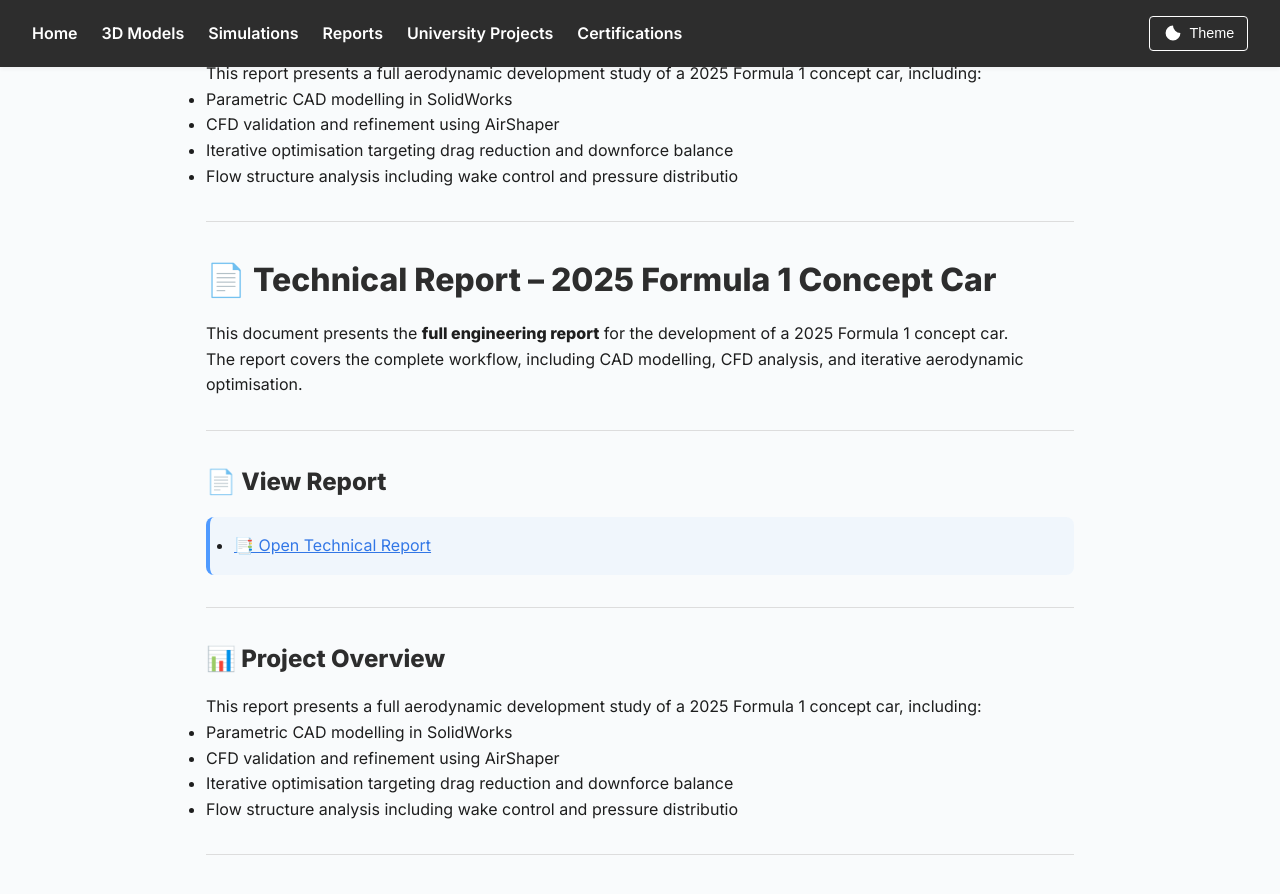
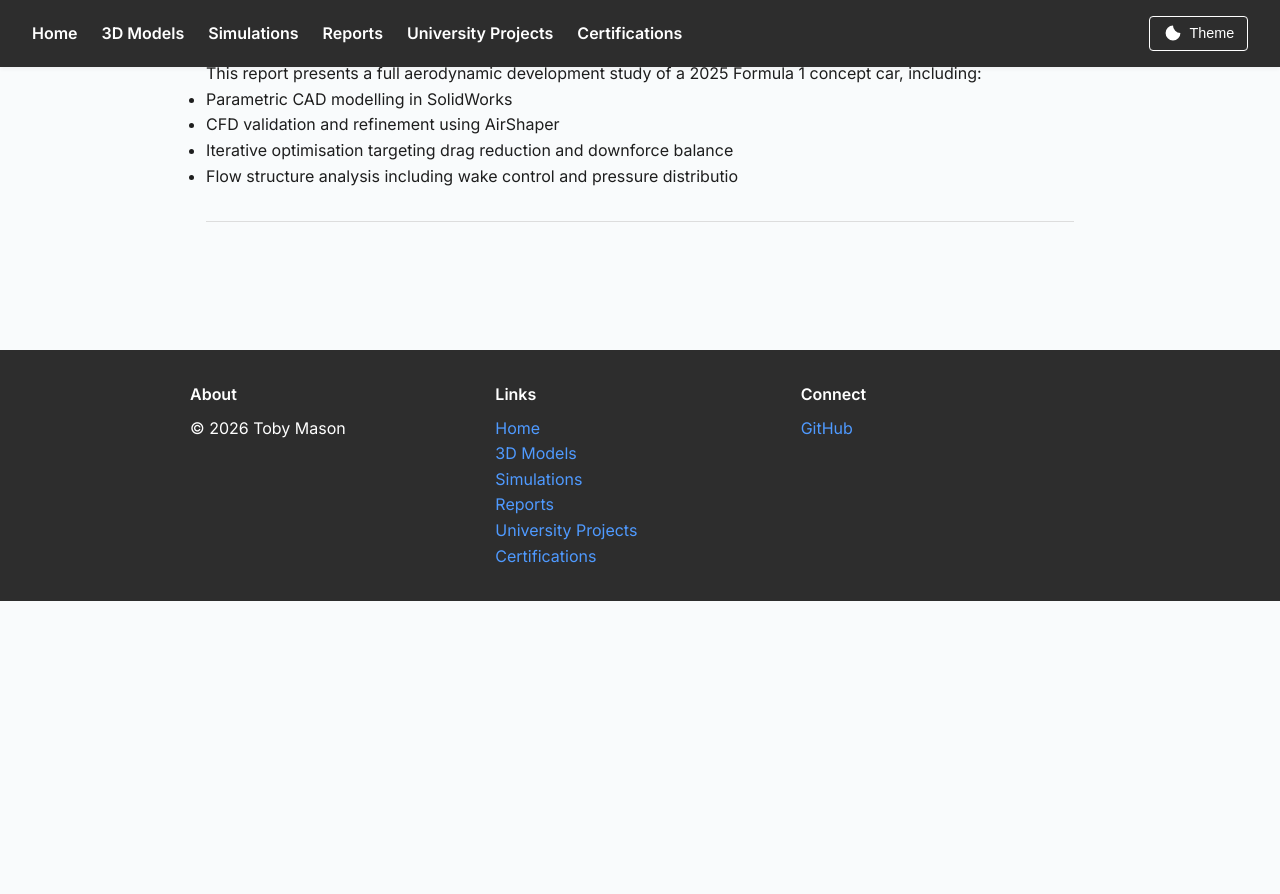
Before and after one commit to tob-mas/engineeringportfolio, a Jekyll site: the page built from reports/03-06-26/index.md, in a window 1280 px wide and 900 px high, scrolled down 494 px. Shown: the top 894 px of the window. Built offline with Jekyll 4.4.1, drawn with Linux system fonts in a browser that asks for light colours; after the commit the page ends 1095 px from its top, so only the background shows below that.

Commit message:
Update index.md

```diff
--- a/reports/03-06-26/index.md
+++ b/reports/03-06-26/index.md
@@ -35,36 +35,3 @@ This report presents a full aerodynamic development study of a 2025 Formula 1 co
 - Flow structure analysis including wake control and pressure distributio
 
 ---
-
-# 📄 Technical Report – 2025 Formula 1 Concept Car
-
-This document presents the **full engineering report** for the development of a 2025 Formula 1 concept car.
-
-The report covers the complete workflow, including CAD modelling, CFD analysis, and iterative aerodynamic optimisation.
-
----
-
-## 📄 View Report
-
-<div class="content-block">
-  <ul>
-    <li>
-      <a href="{{ site.baseurl }}/reports/03-06-26/Portfolio%20Project%20Report.pdf" target="_blank">
-        📑 Open Technical Report
-      </a>
-    </li>
-  </ul>
-</div>
-
----
-
-## 📊 Project Overview
-
-This report presents a full aerodynamic development study of a 2025 Formula 1 concept car, including:
-
-- Parametric CAD modelling in SolidWorks
-- CFD validation and refinement using AirShaper
-- Iterative optimisation targeting drag reduction and downforce balance
-- Flow structure analysis including wake control and pressure distributio
-
----
```
